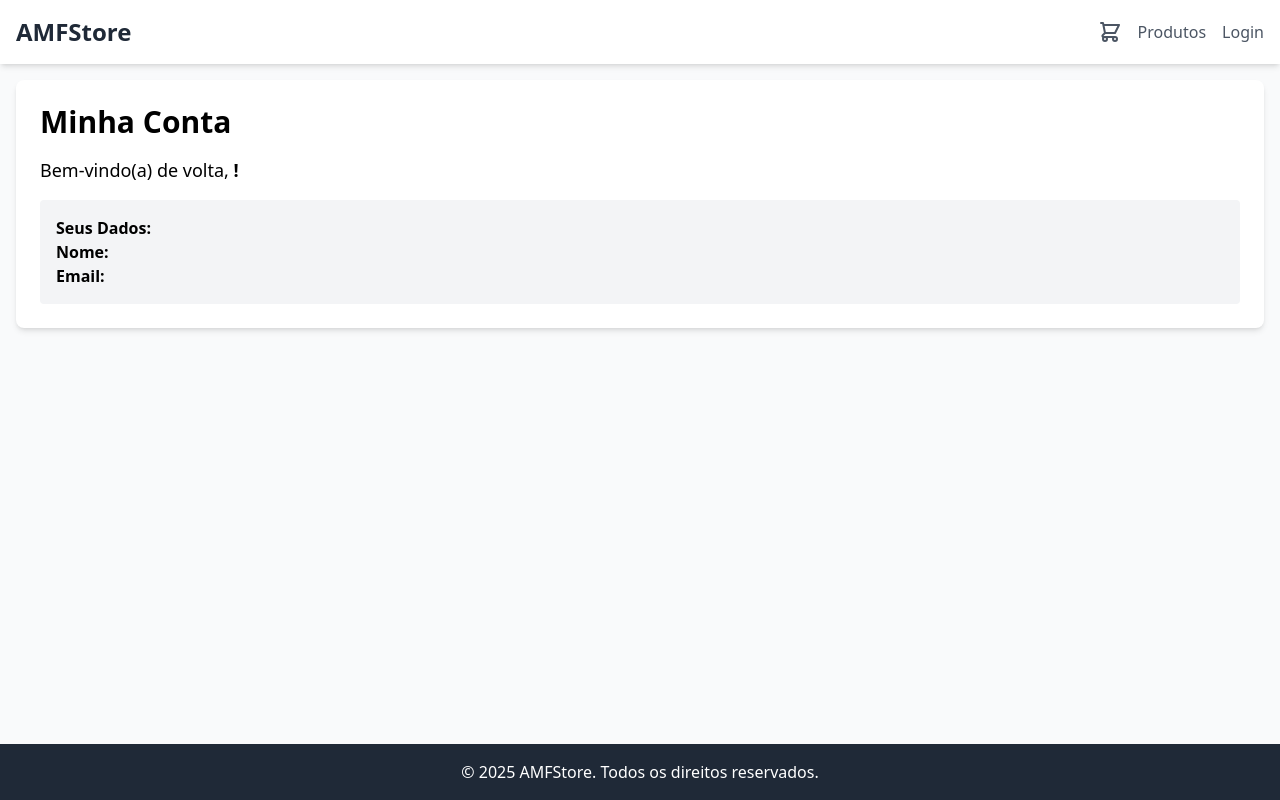
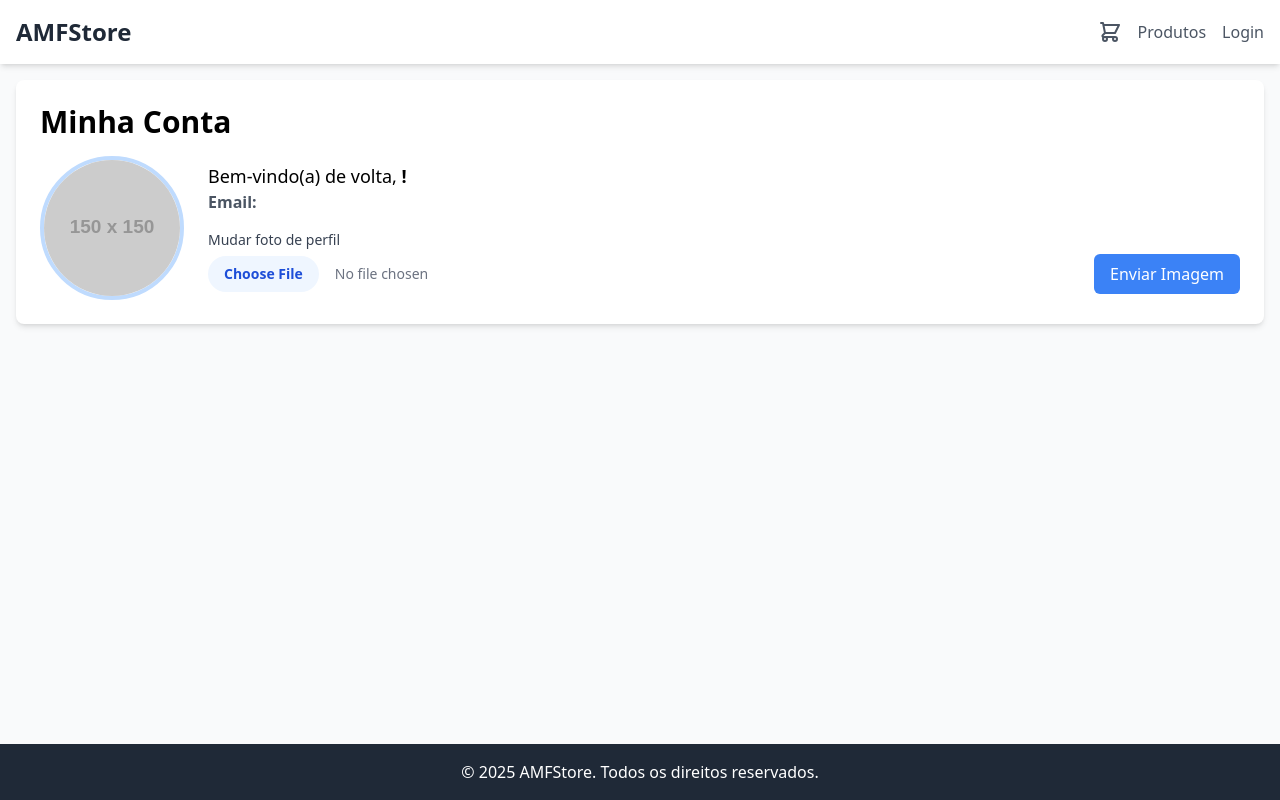
Before and after one commit to matheus-berger/amfstore, a React (Vite) app in the folder frontend/: page /dashboard in a window 1280 px wide. Built offline with nearby package versions, Linux system fonts and the light colour scheme; sample sign-in values are in the browser's storage.

Commit message:
feat(frontend): implementar funcionalidade de upload de avatar

```diff
--- a/frontend/src/pages/Dashboard.tsx
+++ b/frontend/src/pages/Dashboard.tsx
@@ -1,16 +1,67 @@
+import { useState, type ChangeEvent } from 'react';
 import {useAuth} from '../hooks/useAuth'
+import api from '../services/api';
 
 export function DashboardPage() {
-  const { usuario } = useAuth();
+  const { usuario, token } = useAuth();
+  const [avatar, setAvatar] = useState<File | null>(null);
+
+  function handleAvatarChange(e: ChangeEvent<HTMLInputElement>) {
+    if (e.target.files) {
+      setAvatar(e.target.files[0]);
+    }
+  }
+
+  async function handleAvatarUpload() {
+    if (!avatar) {
+      alert('Por favor, selecione uma imagem.');
+      return;
+    }
+
+    const data = new FormData();
+    data.append('avatar', avatar);
+
+    try {
+      const response = await api.patch('/users/avatar', data, {
+        headers: {
+          Authorization: `Bearer ${token}`,
+        },
+      });
+
+      alert('Avatar atualizado com sucesso!');
+      // Aqui poderíamos atualizar o 'user' no nosso AuthContext para refletir a mudança imediatamente
+      console.log('Novo usuário:', response.data);
+
+    } catch (error) {
+      alert('Erro ao atualizar o avatar.');
+      console.error(error);
+    }
+  }
+
+  const avatarUrl = usuario?.avatar
+    ? `http://localhost:3333/files/${usuario.avatar}`
+    : `https://placehold.co/150x150/e2e8f0/64748b?text=${usuario?.nome[0]}`;
+
 
   return (
     <div className="bg-white p-6 rounded-lg shadow-md">
       <h1 className="text-3xl font-bold mb-4">Minha Conta</h1>
-      <p className="text-lg">Bem-vindo(a) de volta, <span className="font-semibold">{usuario?.nome}!</span></p>
-      <div className="mt-4 p-4 bg-gray-100 rounded">
-        <h2 className="font-bold">Seus Dados:</h2>
-        <p><strong>Nome:</strong> {usuario?.nome}</p>
-        <p><strong>Email:</strong> {usuario?.email}</p>
+
+      <div className="flex flex-col sm:flex-row items-center gap-6">
+        <img src={avatarUrl} alt={`Avatar de ${usuario?.nome}`} className="w-36 h-36 rounded-full object-cover border-4 border-blue-200" />
+
+        <div className="flex-grow">
+          <p className="text-lg">Bem-vindo(a) de volta, <span className="font-semibold">{usuario?.nome}!</span></p>
+          <p className="text-gray-600"><strong>Email:</strong> {usuario?.email}</p>
+
+          <div className="mt-4">
+            <label htmlFor="avatar" className="block text-sm font-medium text-gray-700">Mudar foto de perfil</label>
+            <div className="mt-1 flex items-center gap-4">
+              <input id="avatar" name="avatar" type="file" onChange={handleAvatarChange} className="block w-full text-sm text-gray-500 file:mr-4 file:py-2 file:px-4 file:rounded-full file:border-0 file:text-sm file:font-semibold file:bg-blue-50 file:text-blue-700 hover:file:bg-blue-100"/>
+              <button onClick={handleAvatarUpload} className="px-4 py-2 bg-blue-500 text-white rounded-md hover:bg-blue-600 whitespace-nowrap">Enviar Imagem</button>
+            </div>
+          </div>
+        </div>
       </div>
     </div>
   );
--- a/frontend/src/types/entities.ts
+++ b/frontend/src/types/entities.ts
@@ -12,6 +12,7 @@ export interface IUsuario {
   _id: string;
   nome: string;
   email: string;
+  avatar: string;
 }
 
 export interface CarrinhoItem extends Produto {
```
Also changed, not shown: 2 other files (tests, documents, lock files or other folders).
